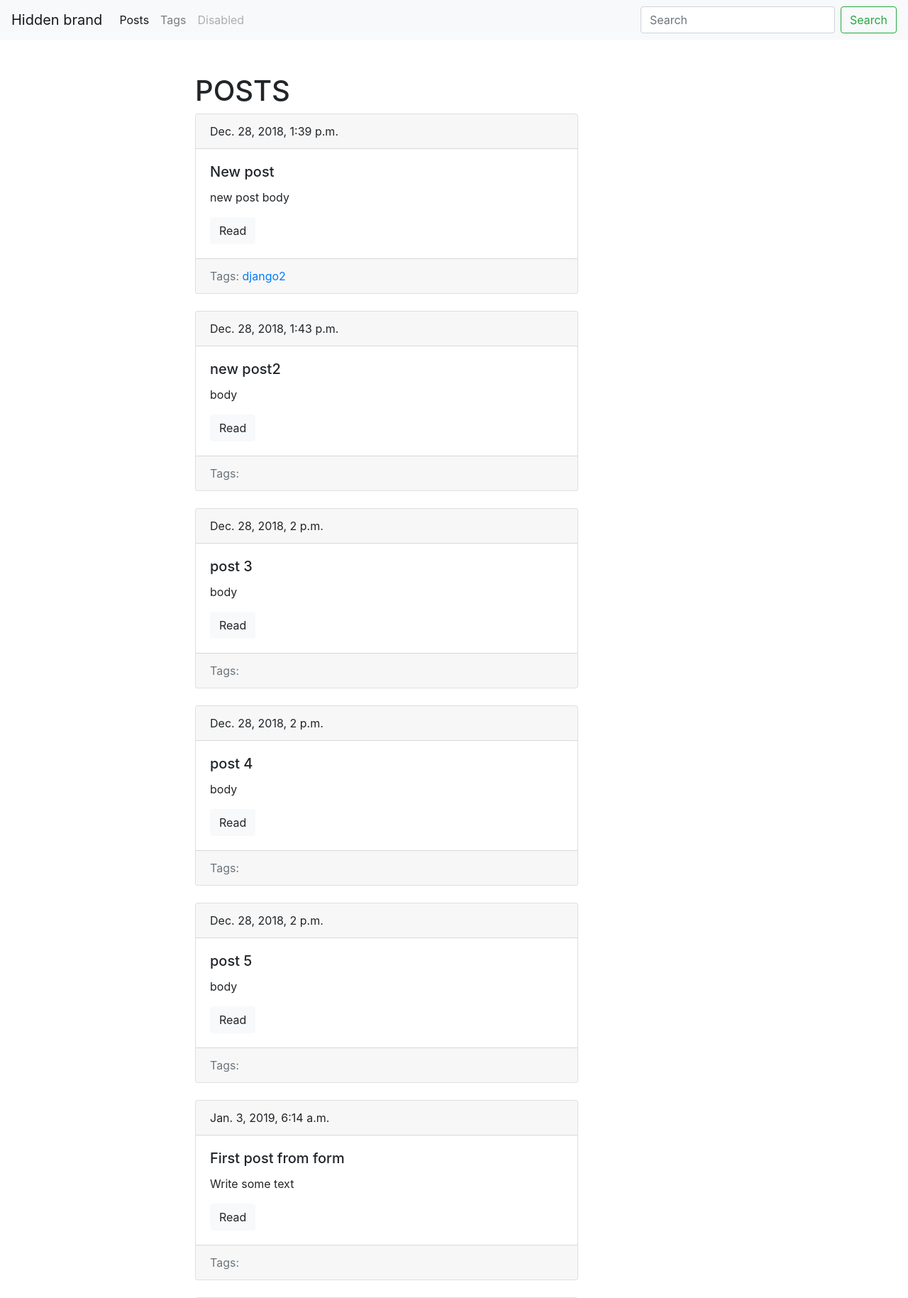
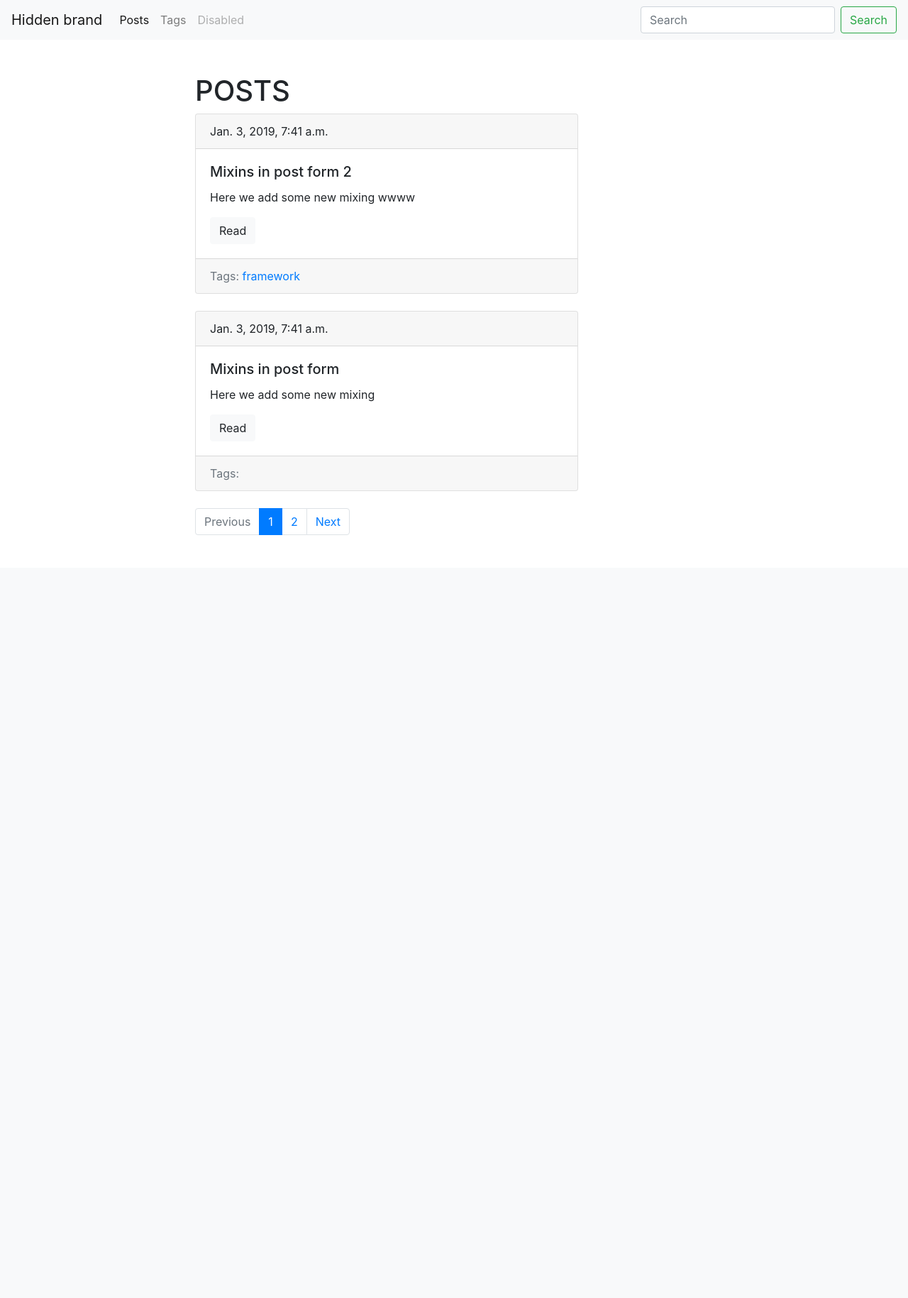
Before and after one commit to steklyanov/Django_blog, a Django app: page /blog/ in a window 1280 px wide. Shown: the top 1829 px of the page at 71% size. After the commit the page ends 754 px from the top, so only its background shows below. Run offline with Django 3.2, Linux system fonts and the light colour scheme; data comes from the database, SQL or seed files in the repository; both versions use the stored data as it was after the commit; some libraries are stand-ins or nearby versions.

Commit message:
finish project

```diff
--- a/blog/models.py
+++ b/blog/models.py
@@ -35,6 +35,10 @@ class Post(models.Model):
             self.slug = gen_slug(self.title)
         super().save(*args, **kwargs)
 
+# класс определяет порядок вывода постов пользователю, по дате публикации в обратном порядке- самые новые на верху
+    class Meta:
+        ordering = ['-date_pub']
+
 
 class Tag(models.Model):
     title = models.CharField(max_length=50)
@@ -51,3 +55,6 @@ class Tag(models.Model):
 
     def __str__(self):
         return '{}'.format(self.title)
+
+    class Meta:
+        ordering = ['title']
--- a/blog/templates/blog/index.html
+++ b/blog/templates/blog/index.html
@@ -12,8 +12,37 @@
             POSTS
         </h1>
 
-        {% for post in posts %}
+        {% for post in page_object.object_list %}
             {% include 'blog/includes/post_card_template.html' %}
         {% endfor %}
 
+    {% if is_paginated %}
+
+        <nav aria-label="...">
+          <ul class="pagination">
+            <li class="page-item {% if not prev_url %} disabled{% endif %}">
+              <a class="page-link" href="{{ prev_url }}" tabindex="-1" aria-disabled="true">Previous</a>
+            </li>
+
+              {% for n in page_object.paginator.page_range %}
+
+                {% if page_object.number == n %}
+                    <li class="page-item active" aria-current="page">
+                      <a class="page-link" href="?page={{ n }}">{{ n }} <span class="sr-only">(current)</span></a>
+                    </li>
+                {% elif n > page_object.number|add:-2 and n < page_object.number|add:2 %}
+                    <li class="page-item">
+                        <a class="page-link" href="?page={{ n }}">{{ n }}</a>
+                    </li>
+                {% endif %}
+              {% endfor %}
+
+            <li class="page-item{% if not next_url %} disabled{% endif %}">
+              <a class="page-link" href="{{ next_url }}">Next</a>
+            </li>
+          </ul>
+        </nav>
+
+    {% endif %}
+
     {% endblock %}
--- a/blog/views.py
+++ b/blog/views.py
@@ -5,12 +5,37 @@ from .models import Post, Tag
 from .utils import *
 from .forms import TagForm, PostForm
 from django.contrib.auth.mixins import LoginRequiredMixin
+from django.core.paginator import Paginator
+from django.db.models import Q  # В поиске позволяет использовать оператор или и искать в двух полях базы данных
 # Create your views here.
 
 
 def posts_list(request):
-    posts = Post.objects.all()
-    return render(request, 'blog/index.html', context={'posts': posts})
+    search_query = request.GET.get('search', '') # Поиск по графе title
+    if search_query:
+        posts = Post.objects.filter(Q(title__icontains=search_query) | Q(body__icontains=search_query))
+    else:
+        posts = Post.objects.all()
+
+    paginator = Paginator(posts, 2)
+    page_number = request.GET.get('page', 1)
+    page = paginator.get_page(page_number)
+    is_paginated = page.has_other_pages()  # Возвращает True False
+    if page.has_previous():  # Реализация пагинации на бэке, определяю наличие предыдущей и следующей страницы
+        prev_url = '?page={}'.format(page.previous_page_number())
+    else:
+        prev_url = ''
+    if page.has_next():
+        next_url = '?page={}'.format(page.next_page_number())
+    else:
+        next_url = ''
+    context = {
+        'page_object': page,
+        'is_paginated': is_paginated,
+        'next_url': next_url,
+        'prev_url': prev_url
+    }
+    return render(request, 'blog/index.html', context)
 
 
 #  Обьявил миксин, который рендерит шаблон, аналогичная функция используется и для TagDetail,
--- a/templates/base.html
+++ b/templates/base.html
@@ -33,7 +33,7 @@
           </li>
         </ul>
         <form class="form-inline my-2 my-lg-0">
-          <input class="form-control mr-sm-2" type="search" placeholder="Search" aria-label="Search">
+          <input class="form-control mr-sm-2" type="search" placeholder="Search" aria-label="Search" name="search"  action="posts_list_url">
           <button class="btn btn-outline-success my-2 my-sm-0" type="submit">Search</button>
         </form>
       </div>
```
Also changed, not shown: db.sqlite3.
